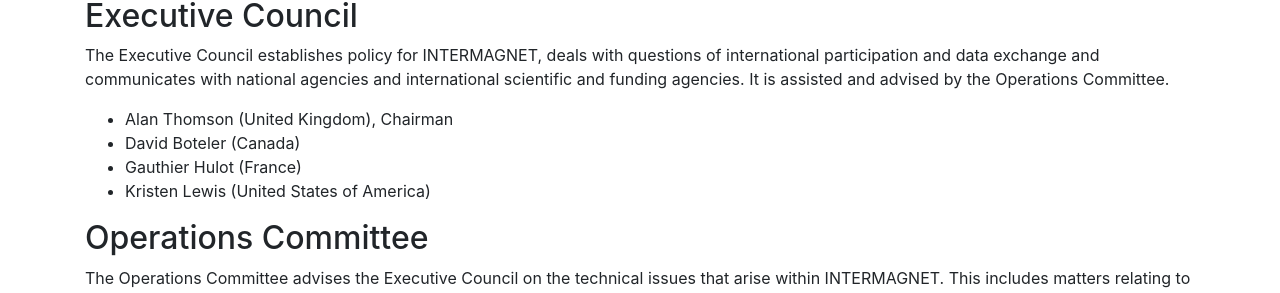
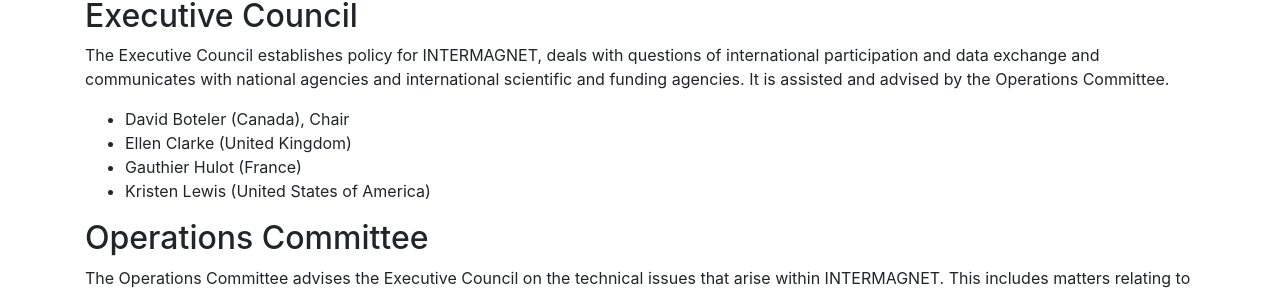
Before and after one commit to INTERMAGNET/intermagnet.github.io, a Jekyll site: the page built from structure.md, in a window 1280 px wide. Shown: the part 256-549 px from the top of the page. Built offline with Jekyll 4.4.1, drawn with Linux system fonts in a browser that asks for light colours.

Commit message:
Update Excon membership list

```diff
--- a/structure.md
+++ b/structure.md
@@ -6,8 +6,8 @@
 
 The Executive Council establishes policy for INTERMAGNET, deals with questions of international participation and data exchange and communicates with national agencies and international scientific and funding agencies. It is assisted and advised by the Operations Committee.
 
-- Alan Thomson (United Kingdom), Chairman
-- David Boteler (Canada)
+- David Boteler (Canada), Chair
+- Ellen Clarke (United Kingdom)
 - Gauthier Hulot (France)
 - Kristen Lewis (United States of America)
 
```
